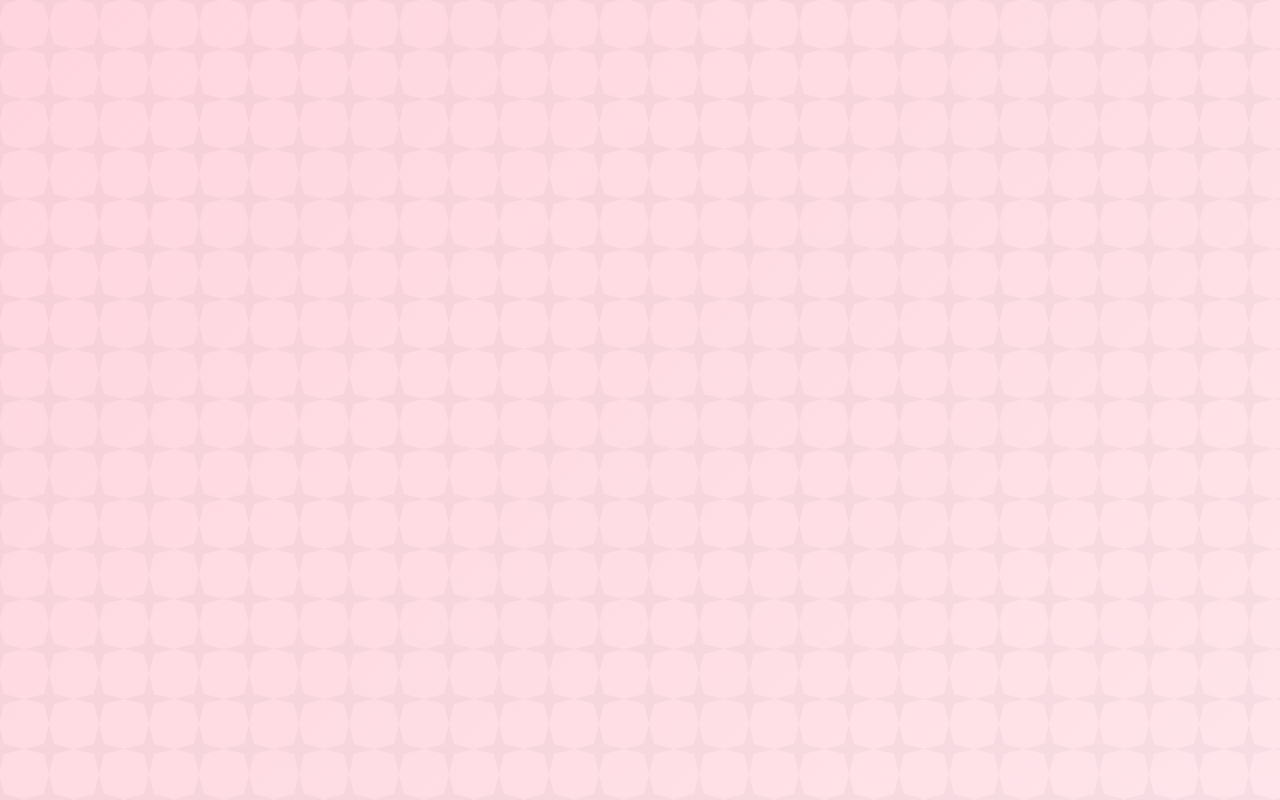
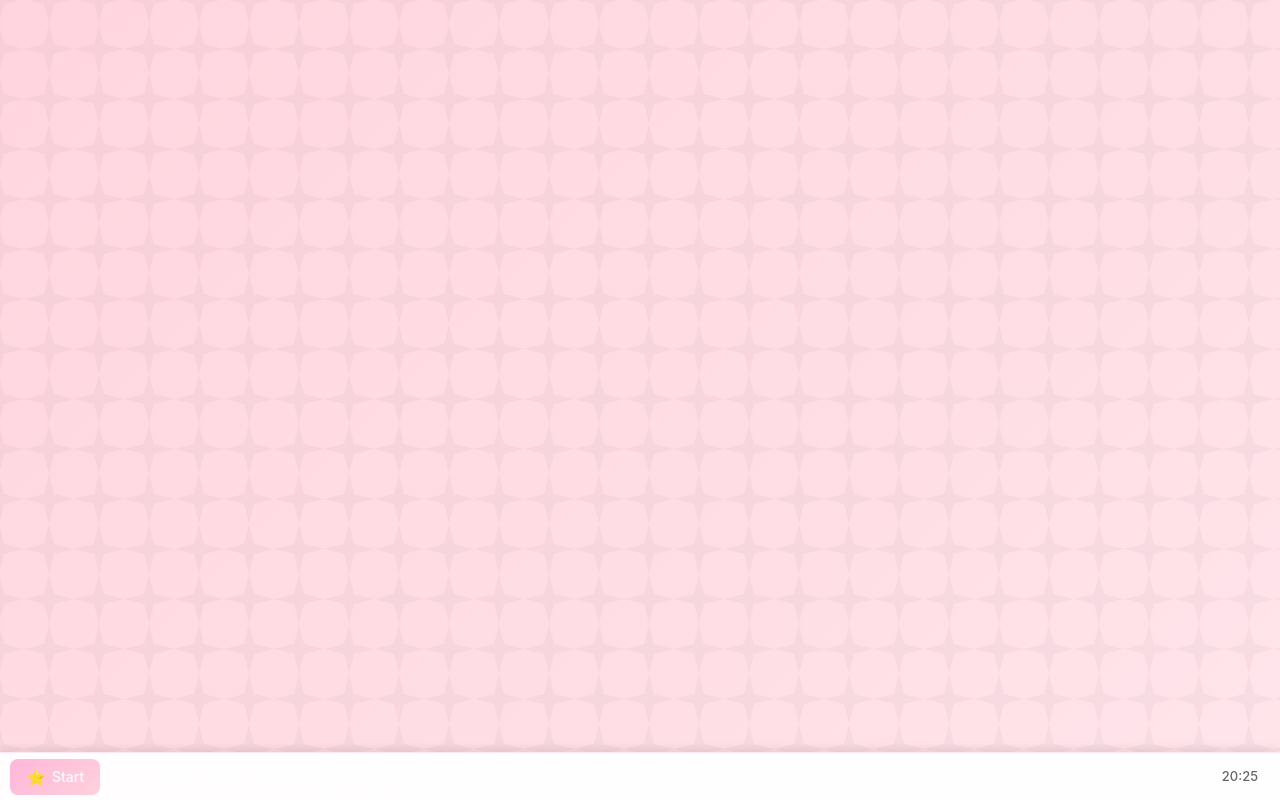
Before and after one commit to gtolontop/portfolio-desktop-style, a Next.js app: page / in a window 1280 px wide. Built offline with nearby package versions, Linux system fonts and the light colour scheme.

Commit message:
Add Taskbar styles and integrate Taskbar component into Desktop

```diff
--- a/src/app/globals.css
+++ b/src/app/globals.css
@@ -48,3 +48,63 @@ body {
     background-position: 0 0, 0% 50%;
   }
 }
+
+/* Taskbar Styles */
+.taskbar {
+  position: absolute;
+  bottom: 0;
+  left: 0;
+  right: 0;
+  height: 48px;
+  background: rgba(255, 255, 255, 0.95);
+  backdrop-filter: blur(10px);
+  border-top: 1px solid rgba(255, 182, 217, 0.3);
+  box-shadow: 0 -2px 10px rgba(0, 0, 0, 0.1);
+}
+
+.taskbar-content {
+  height: 100%;
+  display: flex;
+  align-items: center;
+  padding: 0 10px;
+  gap: 10px;
+}
+
+.start-button {
+  height: 36px;
+  padding: 0 16px;
+  border-radius: 8px;
+  border: none;
+  background: linear-gradient(135deg, #FFB6D9 0%, #FFD1DC 100%);
+  color: white;
+  font-weight: 500;
+  font-size: 14px;
+  cursor: pointer;
+  display: flex;
+  align-items: center;
+  gap: 6px;
+  transition: all 0.2s ease;
+}
+
+.start-button:hover {
+  transform: translateY(-2px);
+  box-shadow: 0 4px 12px rgba(255, 182, 217, 0.4);
+}
+
+.start-icon {
+  font-size: 16px;
+}
+
+.taskbar-apps {
+  flex: 1;
+  display: flex;
+  gap: 4px;
+  padding: 0 10px;
+}
+
+.taskbar-time {
+  padding: 0 12px;
+  font-size: 13px;
+  color: #666;
+  font-weight: 500;
+}
--- a/src/components/Desktop.tsx
+++ b/src/components/Desktop.tsx
@@ -1,9 +1,12 @@
 'use client'
+
+import Taskbar from './Taskbar'
 
 export default function Desktop() {
   return (
     <div className="desktop-container">
       {/* Desktop content will go here */}
+      <Taskbar />
     </div>
   )
 }
```
